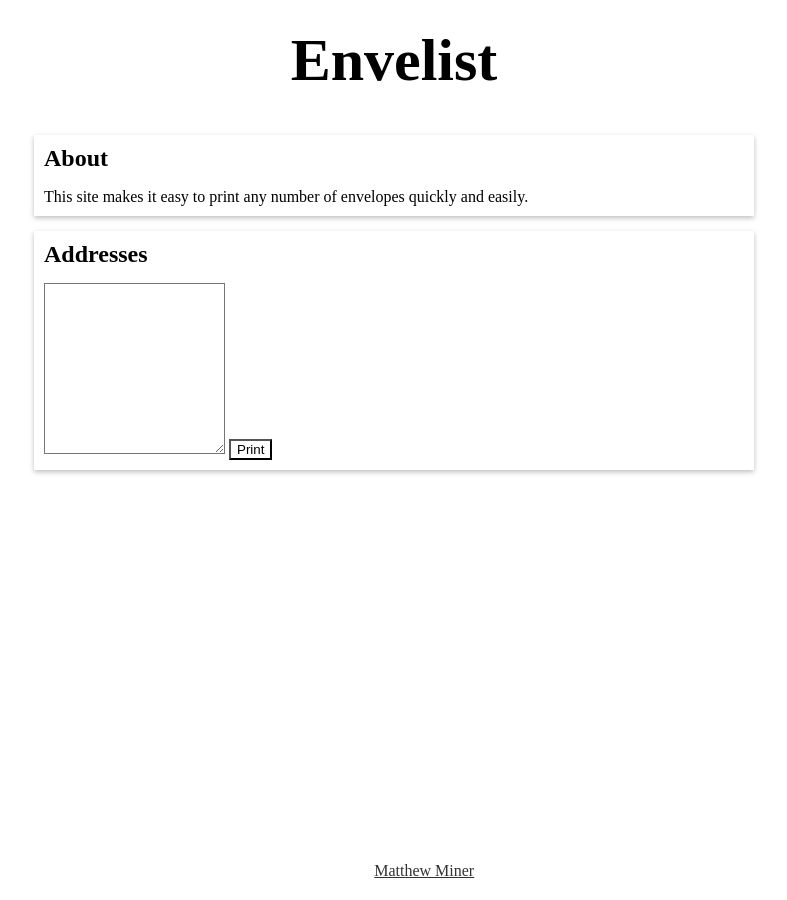
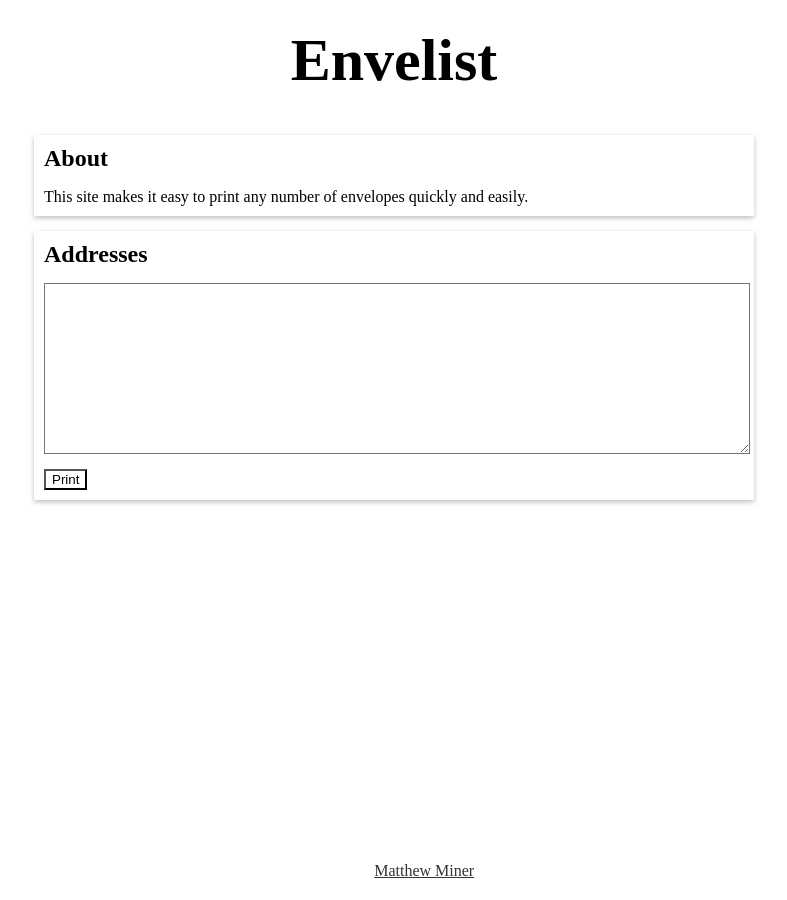
Before and after one commit to mminer237/envelist, a Jekyll site: the page built from index.html, in a window 1280 px wide. Shown: the whole page, without its empty margins (246-1033 px from the left). Built offline with Jekyll 4.4.1, drawn with Linux system fonts in a browser that asks for light colours.

Commit message:
Update styling

```diff
--- a/css/style.scss
+++ b/css/style.scss
@@ -129,9 +129,13 @@ a:hover {
 }
 textarea {
 	background-color: var(--item-background-color);
+	display: block;
+	margin: 15px 0;
+	width: 100%;
 }
 button {
 	background-color: var(--item-background-color);
+	color: var(--text-color);
 }
 button:hover {
 	background-color: var(--item-hover-background-color);
```
